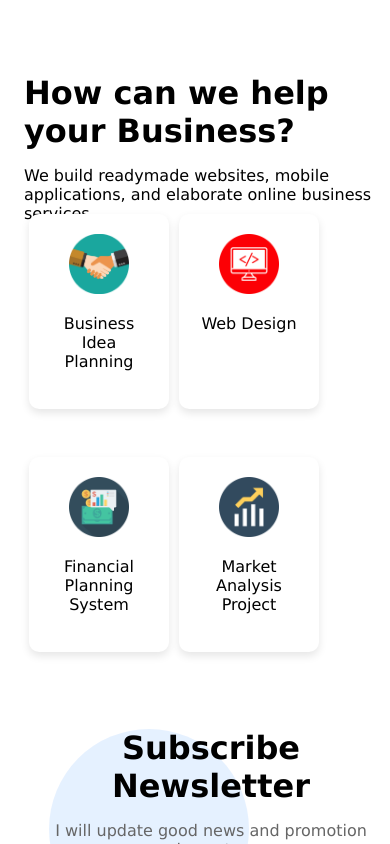
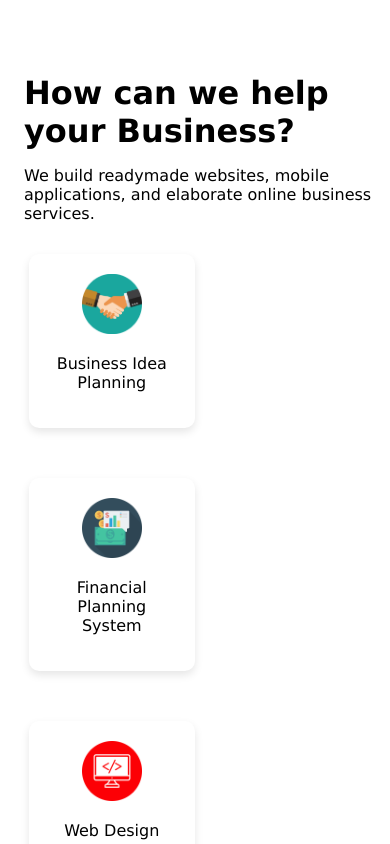
Before and after one commit to StefanNistor69/tum-web-lab3, a plain HTML site: page index.html in a window 390 px wide. Shown: the part 1156-2000 px from the top of the page. Drawn offline with Linux system fonts and the light colour scheme.

Commit message:
mascot and responsive cards

```diff
--- a/index.html
+++ b/index.html
@@ -160,8 +160,8 @@
   </footer>
 
   <div id="mascot" style="display:none">
-    <img src="image\chat-icon-2048x2048-i7er18st.png" alt="Mascot">
-    <div class="message">Let's Chat!</div>
+    <img src="image\pngtree-cute-dog-illustration-png-image_9009549.png" alt="Mascot">
+    <div class="message">Welcome to our site!</div>
   </div>
 
   <script>
--- a/styles.css
+++ b/styles.css
@@ -132,37 +132,31 @@ body {
     border-radius: 10px;
     box-shadow: 0 4px 8px rgba(0, 0, 0, 0.1);
     padding: 20px;
-    max-width: 100px;
-    min-height: 155px;
+    max-width: 140px; /* Adjusted for consistency */
     text-align: center;
-    /* Cards will take the full width of the .cards-column container */
-  }
-  .card1,.card3{
-    position: relative;
-    top: -40px;
+    margin: auto; /* Center cards in their container */
+    margin-bottom: 20px; /* Add space below cards */
   }
 
-
-  .card img{
-
-    max-width: 100%; /* Ensures the image is responsive and fits the card */
-  height: auto; /* Maintains the aspect ratio of the image */
-  display: block; /* Changes the img from inline to block-level */
-  margin: 0 auto; /* Automatically calculates left and right margins to center the image */
+  .card img {
+    max-width: 60px; /* Adjust size as needed */
+    height: auto; /* Maintains the aspect ratio of the image */
+    display: block;
+    margin: 0 auto 20px auto; /* Center image and add space below */
   }
 
+  @media (max-width: 768px) {
+    .cards-container {
+      flex-direction: column;
+      align-items: center; /* Center cards vertically in a single column */
+    }
 
-  .card img {
-    width: 60px; /* Adjust size as needed */
-    height: 60px; /* Adjust size as needed */
-    margin-bottom: 20px;
-  }
-  .card1,.card2,.card3,.card4{
-
-    height: 193px !important;
-    width: 140px !important;
-
-
+    .card, .card1, .card2, .card3, .card4 {
+      max-width: 80%; /* Allow cards to use more width on smaller screens */
+      margin-bottom: 20px; /* Ensure there's space between stacked cards */
+      position: relative;
+      top: auto; /* Remove the negative top positioning */
+    }
   }
   .newsletter-section {
     padding: 50px 20px; /* Adjust padding as needed */
```
Also changed, not shown: image/pngtree-cute-dog-illustration-png-image_9009549.png (added).
